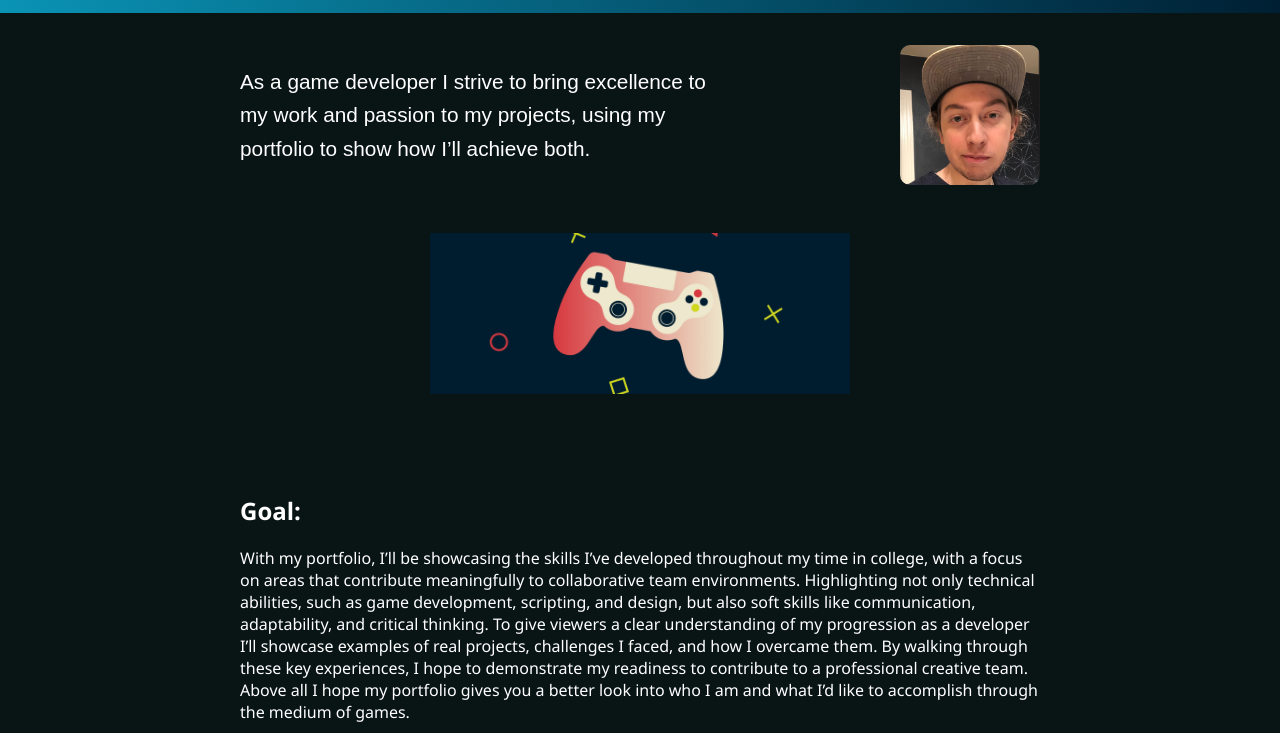
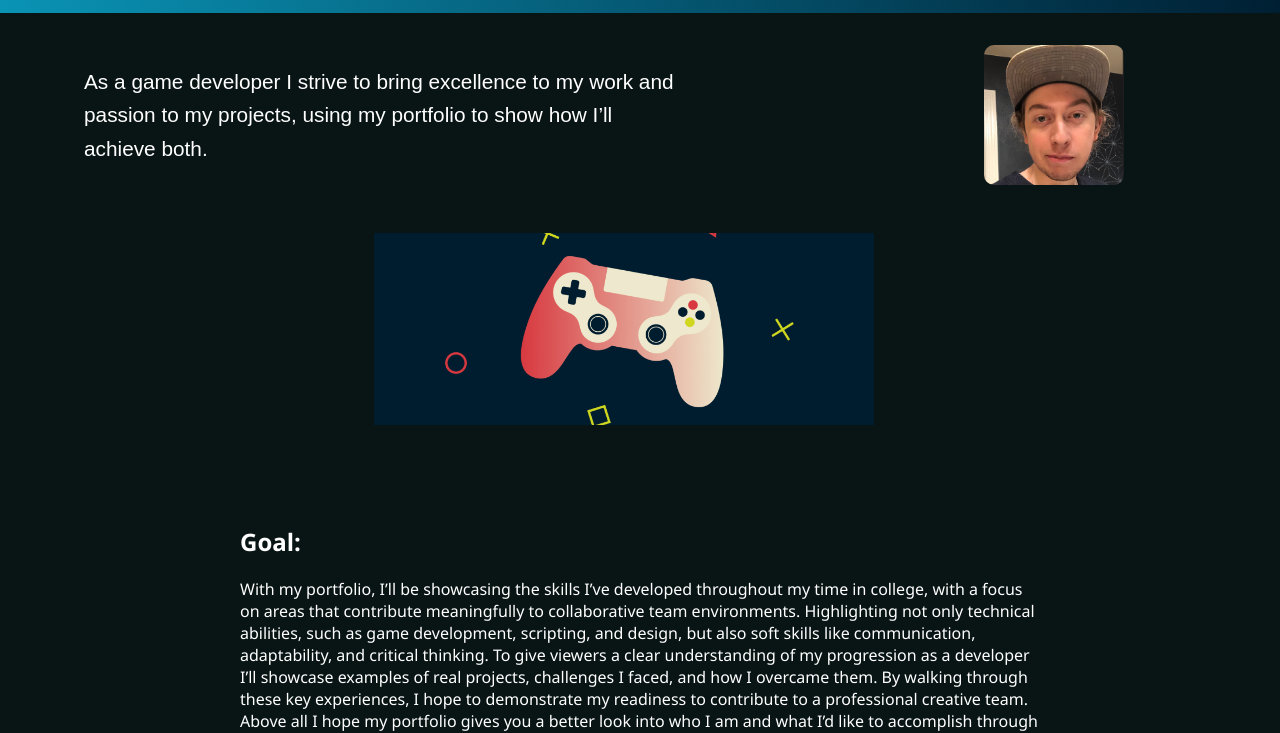
Before and after one commit to SamCodes21/Mi349-FinalPort, a plain HTML site: page index.html in a window 1280 px wide. Shown: the part 74-807 px from the top of the page. Drawn offline with Linux system fonts and the light colour scheme; a web font is replaced by a local one.

Commit message:
position changes

```diff
--- a/style.css
+++ b/style.css
@@ -37,9 +37,10 @@ body {
   }
 
   .hero-wrapper {
-    max-width: 800px;
+    max-width: 1000px;
     margin: auto;
     padding: 2em;
+    padding-left: 0;
   }
 
   .hero {
@@ -54,6 +55,7 @@ body {
     line-height: 1.6;
     font-family: 'Imprima', sans-serif;
     font-size: 1.3em;
+    margin-left: -40px;
   }
 
   .hero p {
@@ -71,7 +73,7 @@ body {
   .controller-img {
     display: block;
     margin: 3em auto 1em auto;
-    width: 420px;
+    width: 500px;
   }
 
   .goal, .about-me, .skills, #projects {
```
